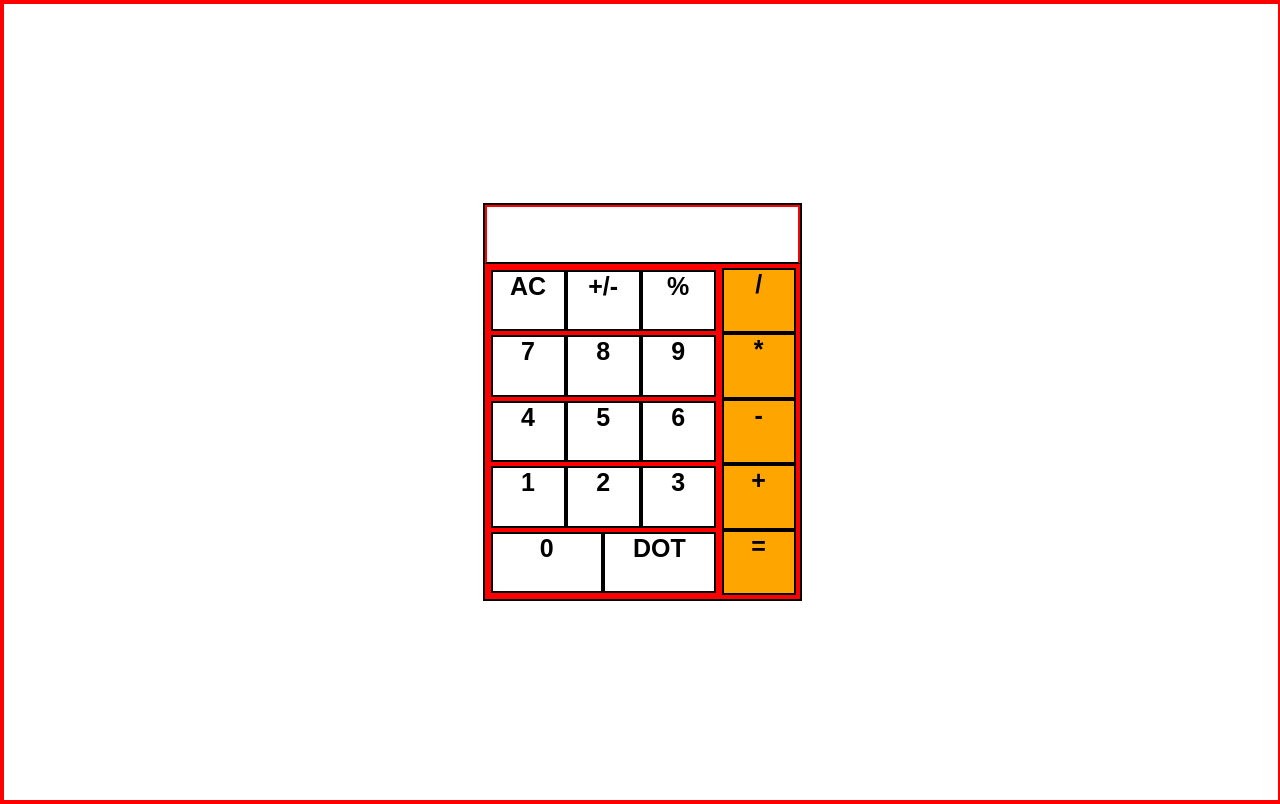
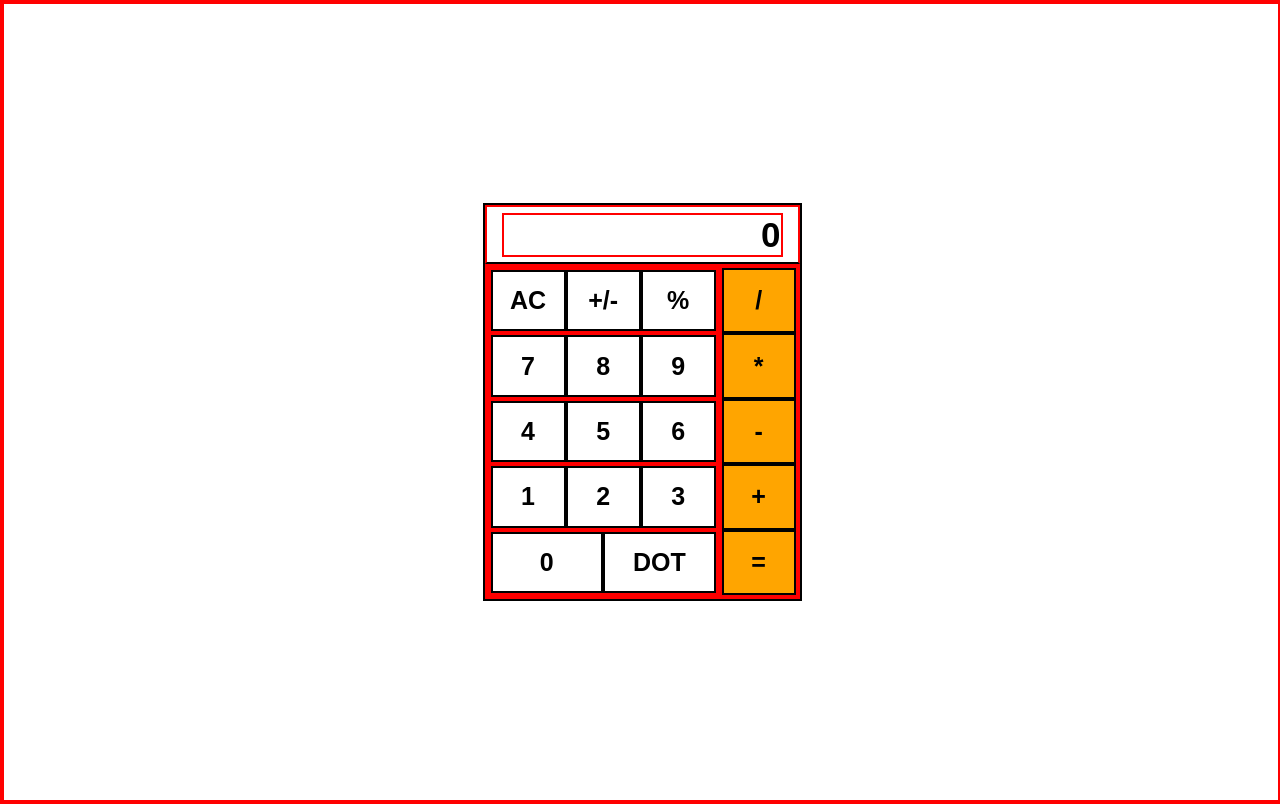
Before and after one commit to rubicon2/calculator, a plain HTML site: page index.html in a window 1280 px wide. Drawn offline with Linux system fonts and the light colour scheme.

Commit message:
Center button text, rename clear() to avoid conflicting with the console command

```diff
--- a/index.html
+++ b/index.html
@@ -9,11 +9,13 @@
     </head>
     <body>
         <div class="calc-body">
-            <div id="calc-result"></div>
+            <div id="calc-result">
+                <div>0</div>
+            </div>
             <div class="flex-row">
                 <div class="flex-column calc-pad">
                     <div class="flex-row">
-                        <div class="calc-key" onclick="clear()">AC</div>
+                        <div class="calc-key" onclick="clearData()">AC</div>
                         <div class="calc-key" onclick="toggleNegativeInput()">+/-</div>
                         <div class="calc-key" onclick="setOperator('MODULUS')">%</div>
                     </div>
--- a/styles.css
+++ b/styles.css
@@ -52,6 +52,17 @@ body {
 #calc-result {
     height: 15%;
     border-bottom: 2px solid black;
+    display: flex;
+    justify-content: right;
+    align-items: center;
+    padding: 0 15px;
+    font-size: 35px;
+}
+
+#calc-result div {
+    overflow: hidden;
+    width: 100%;
+    text-align: right;
 }
 
 .calc-key-row {
@@ -63,6 +74,9 @@ body {
     text-align: center;
     border: 2px solid black;
     width: 33.4%;
+    display: flex;
+    justify-content: center;
+    align-items: center;
 }
 
 .calc-operators .calc-key {
```
